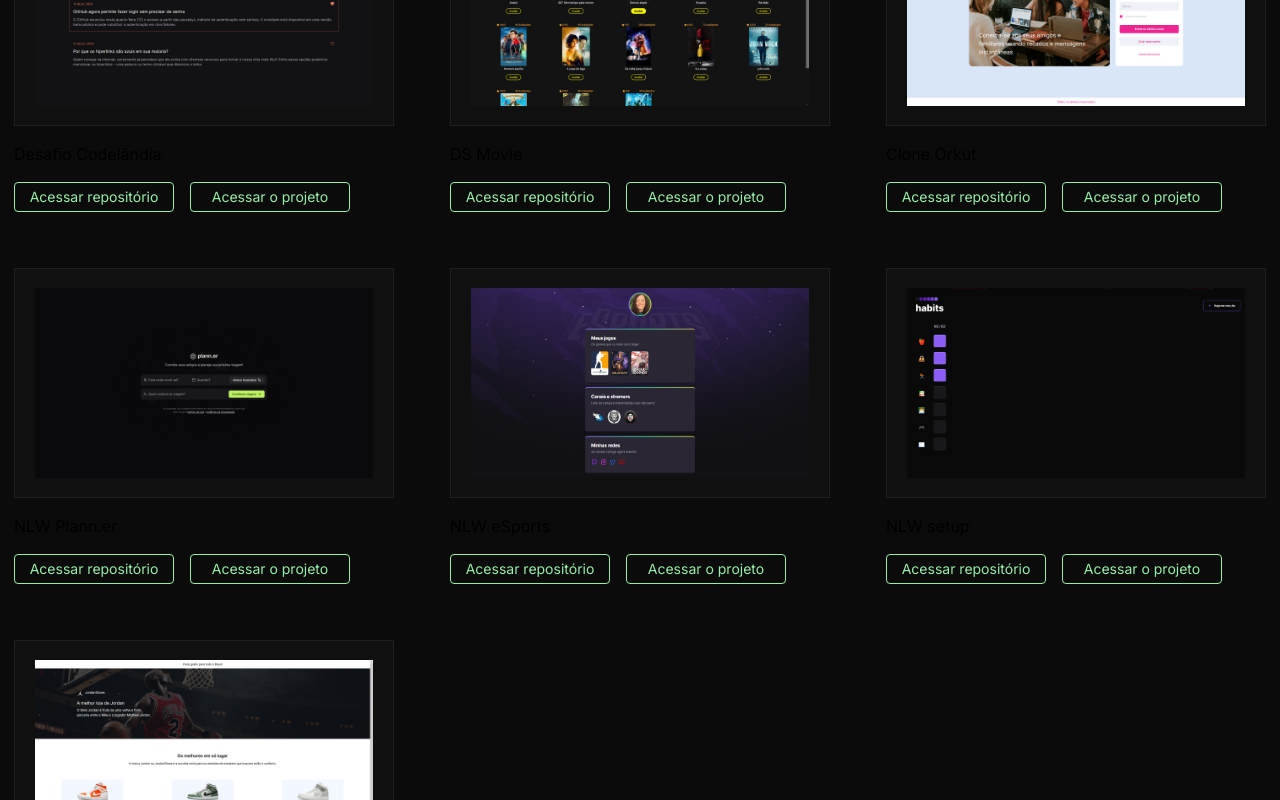
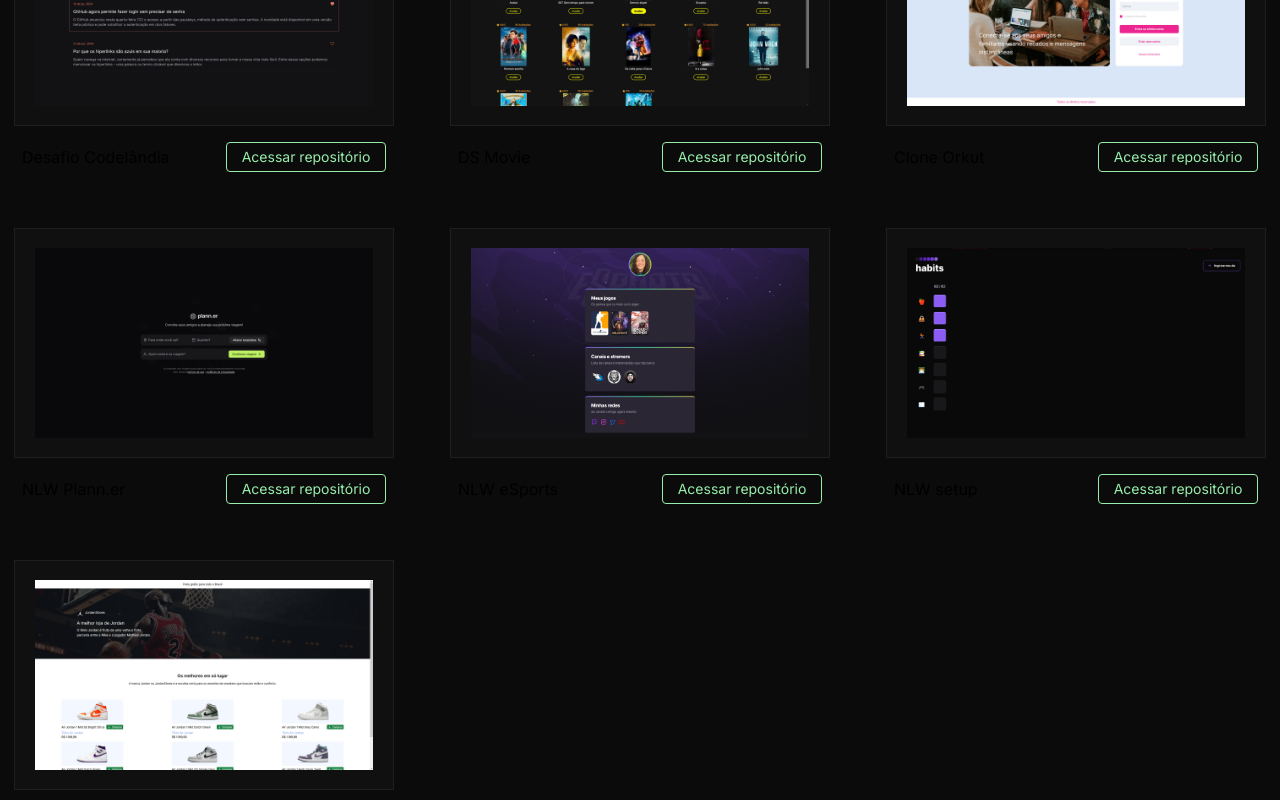
Before and after one commit to JhulyBastos/my-portfolio, a Next.js app: page / in a window 1280 px wide. Shown: the part 1240-2040 px from the top of the page. Built offline with nearby package versions, Linux system fonts and the light colour scheme.

Commit message:
stylized

```diff
--- a/src/components/Card/index.tsx
+++ b/src/components/Card/index.tsx
@@ -31,14 +31,11 @@ export function CardProjects({ projects }: CardProps) {
           />
         </div>
       </div>
-      <p className="mt-4">{projects.nome}</p>
-      <div className="flex gap-4">
+
+      <div className="flex items-center justify-between gap-4 px-2">
+        <p className="mt-4">{projects.nome}</p>
         <ButtonProjects onClick={() => router.push(`${projects.repositorio}`)}>
           Acessar repositório
-        </ButtonProjects>
-
-        <ButtonProjects onClick={() => router.push(`${projects.projeto}`)}>
-          Acessar o projeto
         </ButtonProjects>
       </div>
     </div>
```
